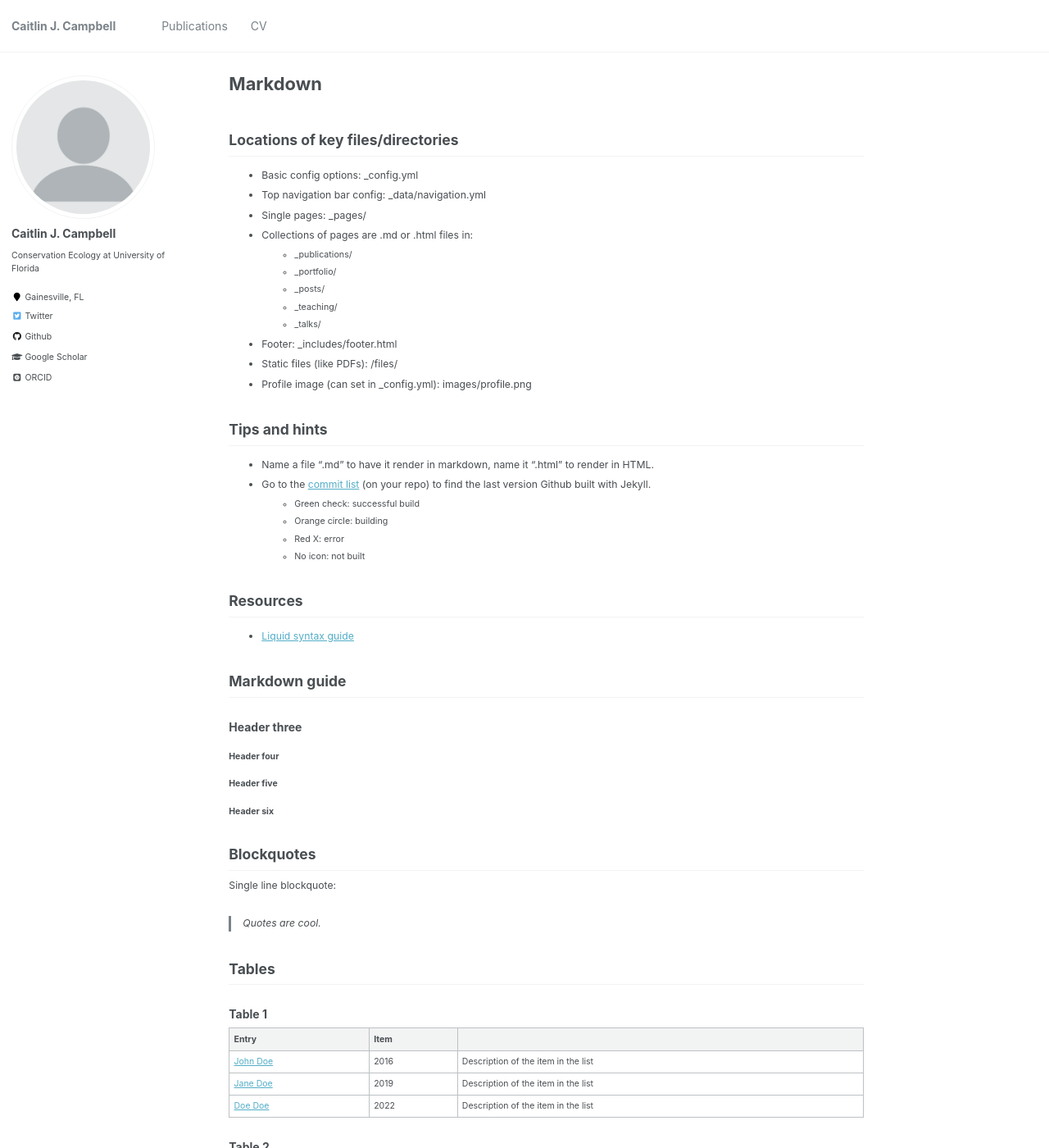
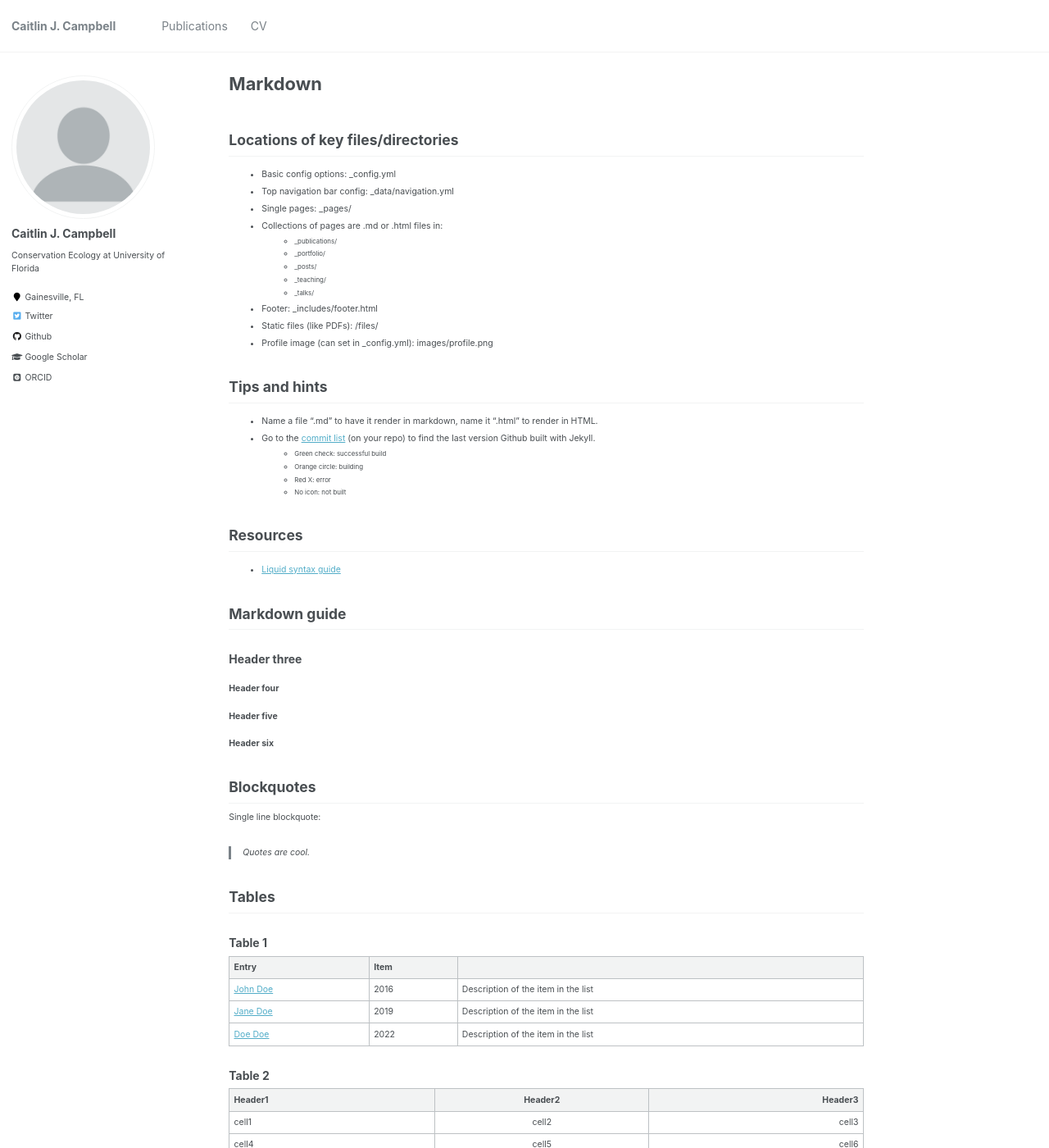
Before and after one commit to cjcampbell/cjcampbell.github.io, a Jekyll site: the page built from docs/_pages/markdown.md, in a window 1280 px wide and 1400 px high. Shown: the whole window at 82% size. Built offline with Jekyll 4.4.1, drawn with Linux system fonts in a browser that asks for light colours; some web fonts are replaced.

Commit message:
reduce font size

```diff
--- a/docs/_sass/_page.scss
+++ b/docs/_sass/_page.scss
@@ -56,7 +56,7 @@
   }
 
   p, li, dl {
-    font-size: 0.875em;
+    font-size: 0.75em;
   }
 
   /* paragraph indents */
```
